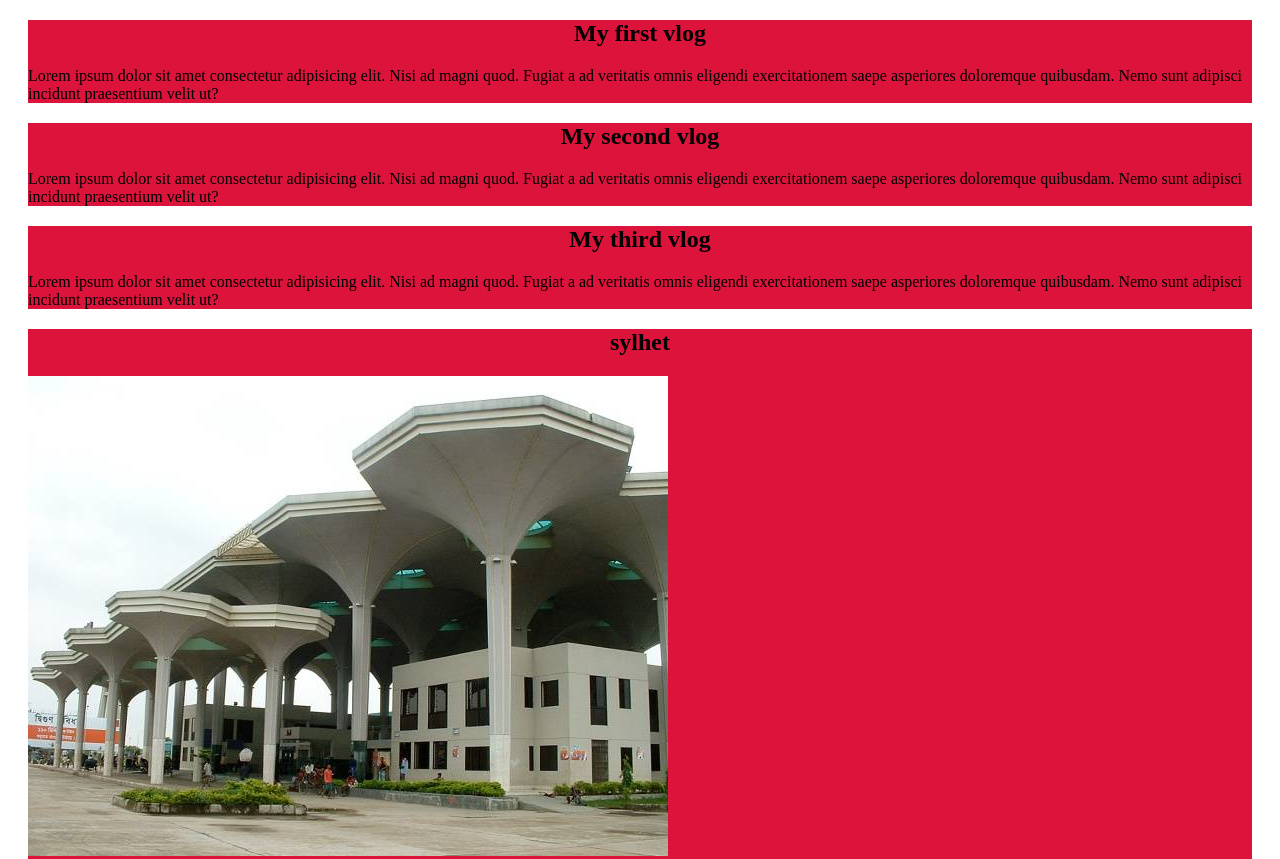
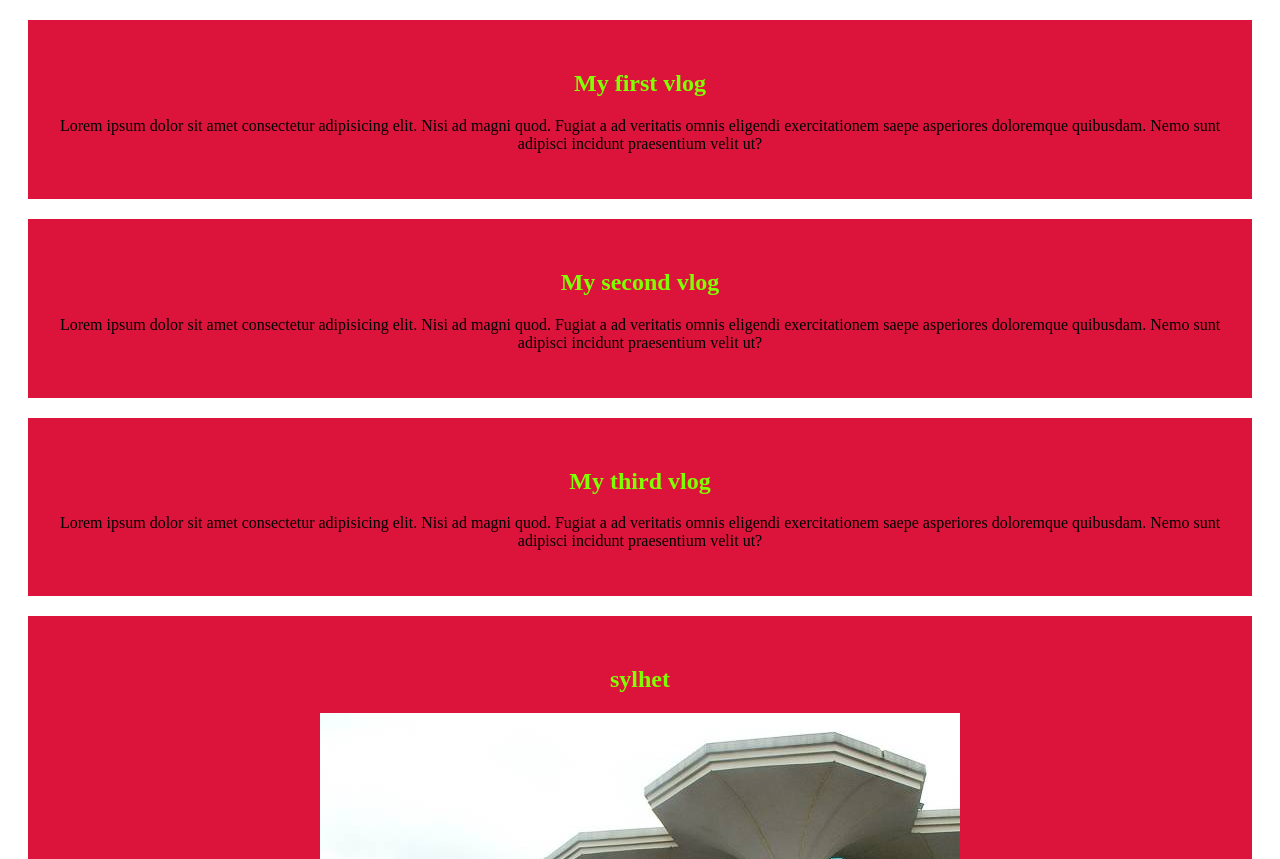
Before and after one commit to sajjad014/my-first-website, a plain HTML site: page index.html in a window 1280 px wide. Shown: the top 859 px of the page. Drawn offline with Linux system fonts and the light colour scheme.

Commit message:
this is color

```diff
--- a/vlog.css
+++ b/vlog.css
@@ -1,8 +1,10 @@
 div{
     background-color: crimson;
     margin: 20px;
-    text-align: ;
+    text-align: center;
+    padding: 30px;
 }
 h2{
     text-align: center;
+    color: chartreuse;
 }
```
